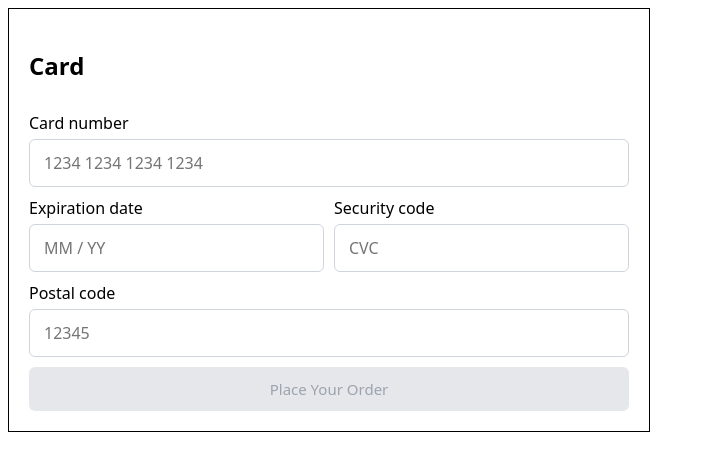
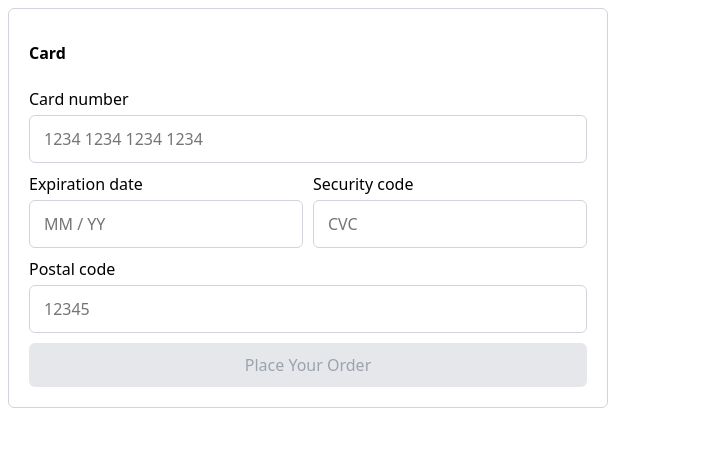
Before and after one commit to jsczzzx/interview-challenge, an Angular app: page / in a window 1280 px wide. Shown: the top 450 px of the page, without its empty margins (0-705 px from the left). Built offline with nearby package versions, Linux system fonts and the light colour scheme.

Commit message:
design-token

```diff
--- a/src/app/payment-element/payment-element.component.html
+++ b/src/app/payment-element/payment-element.component.html
@@ -1,4 +1,4 @@
-<form [formGroup]="paymentForm">
+<form [formGroup]="paymentForm" (ngSubmit)="submit()">
     <h2>Card</h2>
     <div class="form-row">
         <div class="form-group">
--- a/src/app/payment-element/payment-element.component.scss
+++ b/src/app/payment-element/payment-element.component.scss
@@ -1,20 +1,23 @@
-* {
-    font-family: system-ui, -apple-system, BlinkMacSystemFont;
+:host {
+  --pe-color-primary: blue;
+  --pe-color-border: #d1d5db;
+  --pe-color-bg: white;
+  --pe-color-text: black;
+  --pe-color-focus: #4f46e5;
+  --pe-color-error: red;
 
+  --pe-radius: 6px;
+
+  --pe-font-family: system-ui, -apple-system, BlinkMacSystemFont;
+  --pe-font-size: 16px;
 }
 
-input {
-  padding: 12px 14px;
-  font-size: 16px;
-
-  border: 1px solid #d0d5dd;
-  border-radius: 6px;
-
-  &:focus {
-    border-color: #4f46e5;
-    outline: 2px solid transparent;
-    box-shadow: 0 0 0 3px rgba(79,70,229,0.15);
-  }
+:host,
+:host * {
+  font-family: var(--pe-font-family);
+  font-size: var(--pe-font-size);
+  color: var(--pe-color-text);
+  box-sizing: border-box;
 }
 
 form {
@@ -22,14 +25,28 @@ form {
   flex-direction: column;
   gap: 10px;
   max-width: 600px;
-    border: 1px solid black;
+  background-color: var(--pe-color-bg);
+  border: 1px solid var(--pe-color-border);
+  border-radius: var(--pe-radius);
   padding: 20px;
+}
+
+input {
+  padding: 12px 14px;
+  background-color: var(--pe-color-bg);
+  border: 1px solid var(--pe-color-border);
+  border-radius: var(--pe-radius);
+
+  &:focus {
+    border-color: var(--pe-color-focus);
+    outline: none;
+    box-shadow: 0 0 0 3px color-mix(in srgb, var(--pe-color-focus) 20%, transparent);
+  }
 }
 
 .form-row {
   display: flex;
   gap: 10px;
-    justify-content: stretch;
 }
 
 .form-group {
@@ -40,24 +57,21 @@ form {
 }
 
 .alert {
-    color: red;
+  color: var(--pe-color-error);
+  font-size: 13px;
 }
-
 
 .btn-primary {
   width: 100%;
   height: 44px;
-  background-color: #2563eb;
+  background-color: var(--pe-color-primary);
   color: #ffffff;
   border: none;
-  border-radius: 6px;
-  font-size: 15px;
-  font-weight: 500;
-  cursor: pointer;
+  border-radius: var(--pe-radius);
 }
 
 .btn-primary:hover {
-  background-color: #1d4ed8;
+  background-color: color-mix(in srgb, var(--pe-color-primary) 85%, black);
 }
 
 .btn-primary:disabled {
--- a/src/app/payment-element/payment-element.component.ts
+++ b/src/app/payment-element/payment-element.component.ts
@@ -90,4 +90,6 @@ export class PaymentElementComponent {
     }
   }
 
+  submit() {}
+
 }
```
Lines whose indentation alone changed are shown as unchanged.
